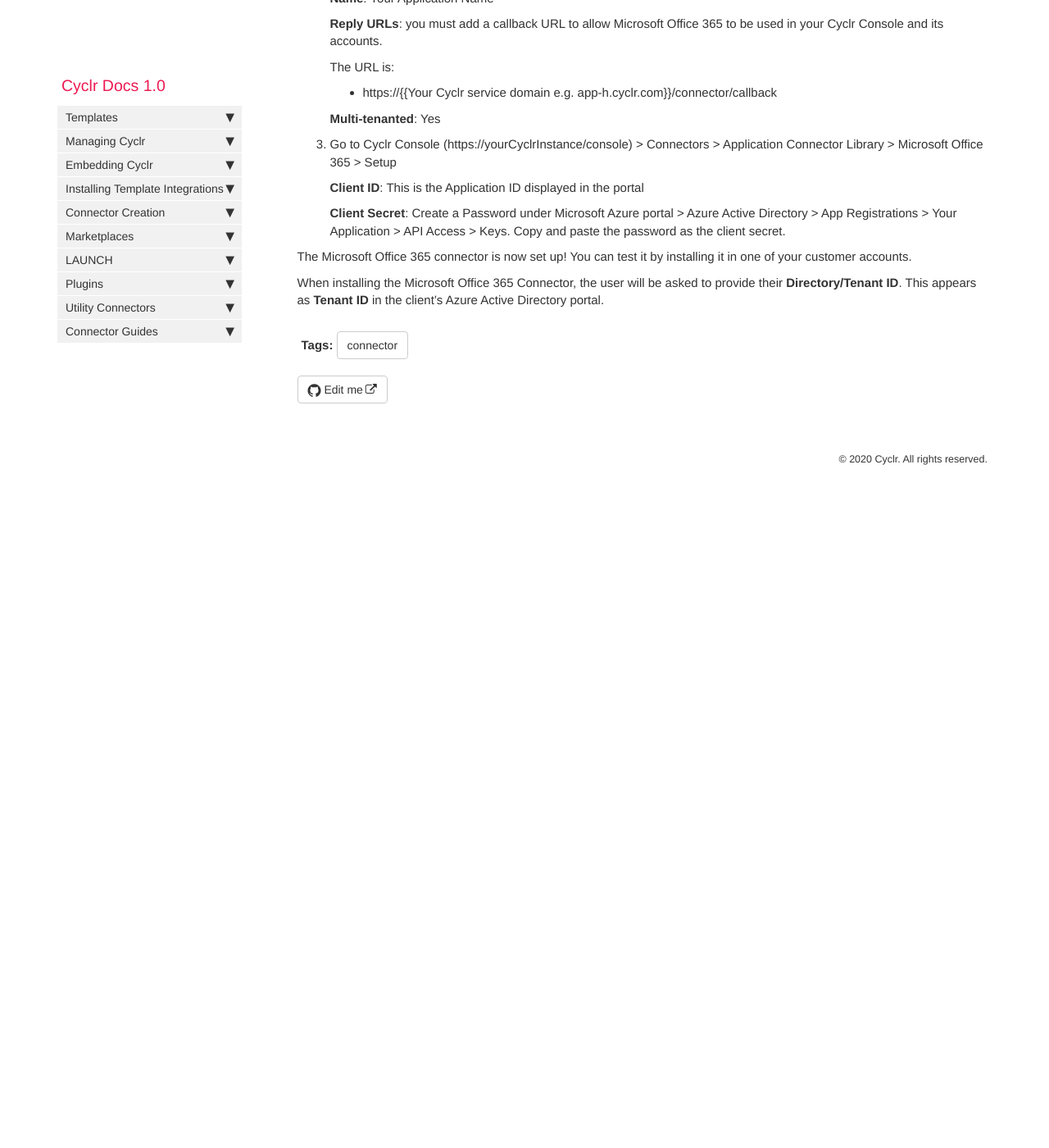
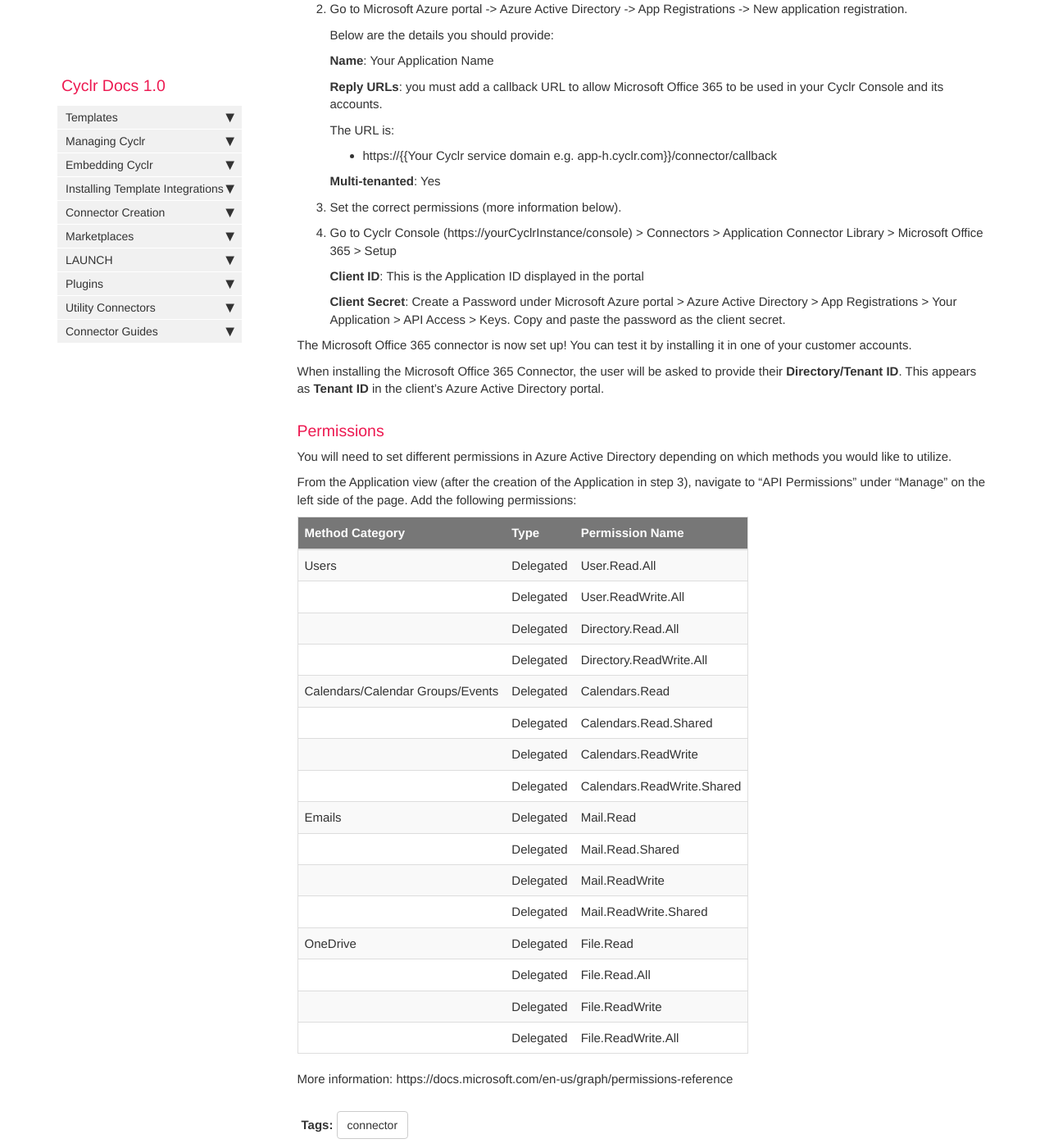
Before and after one commit to sneakysneak/docs, a Jekyll site: the page built from pages/connector-authentication/office-365.md, in a window 1280 px wide and 1400 px high, scrolled down 364 px. Shown: the whole window at 82% size. Built offline with Jekyll 4.4.1, drawn with Linux system fonts in a browser that asks for light colours; comment, search, counter and statistics services are not loaded; before the commit the page ends 994 px from its top, so only the background shows below that.

Commit message:
Update office-365.md (#123)
* Update office-365.md

* Update office-365.md

```diff
--- a/pages/connector-authentication/office-365.md
+++ b/pages/connector-authentication/office-365.md
@@ -25,8 +25,8 @@ We will summarise it in a few points:
    * {% raw %}https://{{Your Cyclr service domain e.g. app-h.cyclr.com}}/connector/callback{% endraw %}
 
    **Multi-tenanted**: Yes
-
-3. Go to Cyclr Console (https://yourCyclrInstance/console) > Connectors > Application Connector Library > Microsoft Office 365 > Setup
+3. Set the correct permissions (more information below).
+4. Go to Cyclr Console (https://yourCyclrInstance/console) > Connectors > Application Connector Library > Microsoft Office 365 > Setup
 
    **Client ID**: This is the Application ID displayed in the portal
 
@@ -37,3 +37,30 @@ The Microsoft Office 365 connector is now set up! You can test it by installing
 
 
 When installing the Microsoft Office 365 Connector, the user will be asked to provide their **Directory/Tenant ID**. This appears as **Tenant ID** in the client's Azure Active Directory portal.
+
+### Permissions
+
+You will need to set different permissions in Azure Active Directory depending on which methods you would like to utilize.
+
+From the Application view (after the creation of the Application in step 3), navigate to "API Permissions" under "Manage" on the left side of the page. Add the following permissions:
+
+| Method Category                  | Type      | Permission Name            |
+|----------------------------------|-----------|----------------------------|
+| Users                            | Delegated | User.Read.All              |
+|                                  | Delegated | User.ReadWrite.All         |
+|                                  | Delegated | Directory.Read.All         |
+|                                  | Delegated | Directory.ReadWrite.All    |
+| Calendars/Calendar Groups/Events | Delegated | Calendars.Read             |
+|                                  | Delegated | Calendars.Read.Shared      |
+|                                  | Delegated | Calendars.ReadWrite        |
+|                                  | Delegated | Calendars.ReadWrite.Shared |
+| Emails                           | Delegated | Mail.Read                  |
+|                                  | Delegated | Mail.Read.Shared           |
+|                                  | Delegated | Mail.ReadWrite             |
+|                                  | Delegated | Mail.ReadWrite.Shared      |
+| OneDrive                         | Delegated | File.Read                  |
+|                                  | Delegated | File.Read.All              |
+|                                  | Delegated | File.ReadWrite             |
+|                                  | Delegated | File.ReadWrite.All         |
+
+More information: https://docs.microsoft.com/en-us/graph/permissions-reference
```
